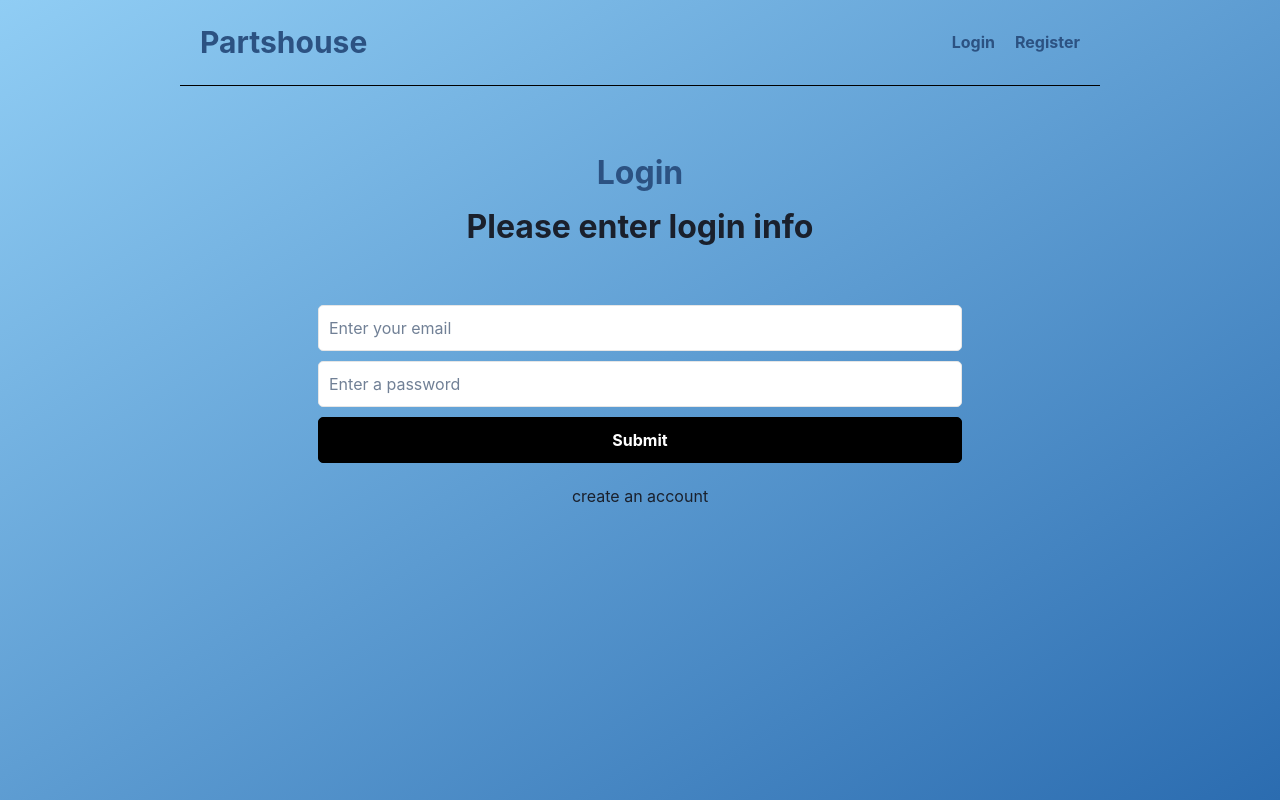
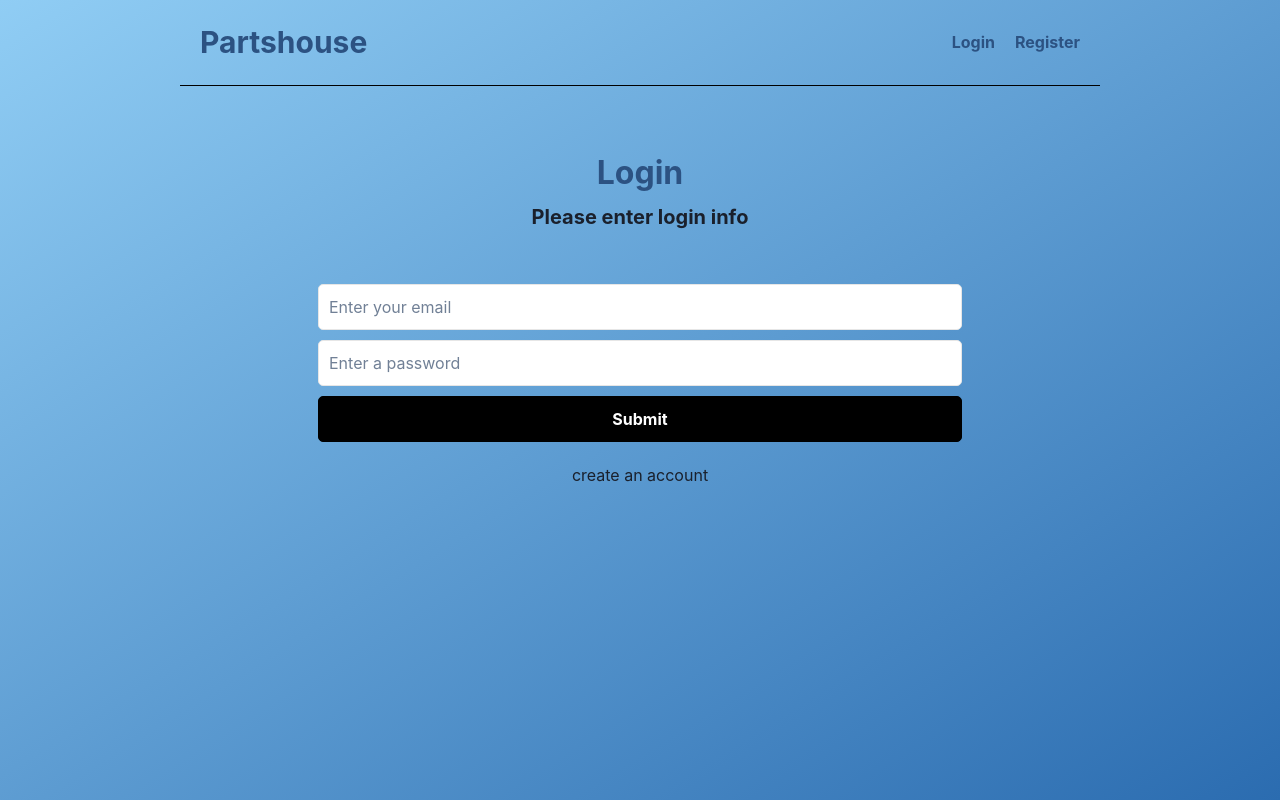
Before and after one commit to Erick-Bravo/partshouse-3, a React (Create React App) app in the folder frontend/: page /login in a window 1280 px wide. Built offline with nearby package versions, Linux system fonts and the light colour scheme.

Commit message:
register and login links hover effects

```diff
--- a/frontend/src/pages/Login.jsx
+++ b/frontend/src/pages/Login.jsx
@@ -42,14 +42,13 @@ const Login = () => {
 
   const userData = {
     email,
-    password
-  }
+    password,
+  };
 
   const onSubmit = (e) => {
     e.preventDefault();
-    dispatch(login(userData))
+    dispatch(login(userData));
   };
-
 
   if (isLoading) {
     return <Spinner />;
@@ -58,11 +57,8 @@ const Login = () => {
   return (
     <>
       <section className="heading">
-        <Text color={primary}>
-          Login
-        </Text>
-
-        <p>Please enter login info</p>
+        <Text color={primary}>Login</Text>
+        <Text fontSize="20px">Please enter login info</Text>
       </section>
       <section className="form">
         <form className="form-group" onSubmit={onSubmit}>
--- a/frontend/src/pages/Register.jsx
+++ b/frontend/src/pages/Register.jsx
@@ -6,7 +6,7 @@ import { toast } from "react-toastify";
 import { register, reset } from "../features/auth/authSlice";
 import Spinner from "../components/Spinner";
 import { Text } from "@chakra-ui/react";
-import { primary } from "../assetLibrary/colors";
+import { primary, primary2 } from "../assetLibrary/colors";
 
 const Register = () => {
   const [formData, setFormData] = useState({
@@ -70,7 +70,7 @@ const Register = () => {
         <Text color={primary}>
            Register
         </Text>
-        <p>Please create an account</p>
+        <Text fontSize="20px">Please create an account</Text>
       </section>
       <section className="form">
         <form className="form-group" onSubmit={onSubmit}>
@@ -125,7 +125,7 @@ const Register = () => {
           </div>
         </form>
         <Link to="/login">
-        <p>already have an account? login</p>
+        <Text _hover={{ color: primary2 }}>already have an account? login</Text>
         </Link>
       </section>
     </>
```
